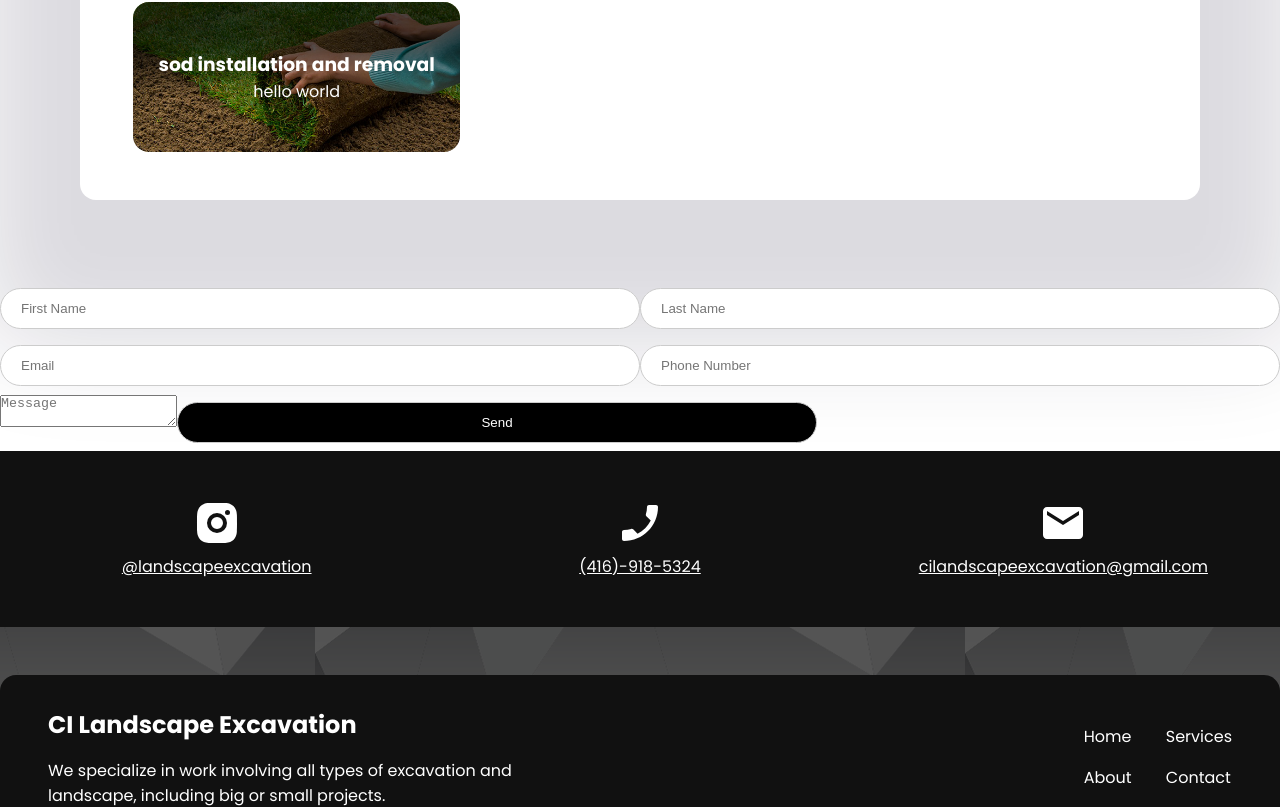
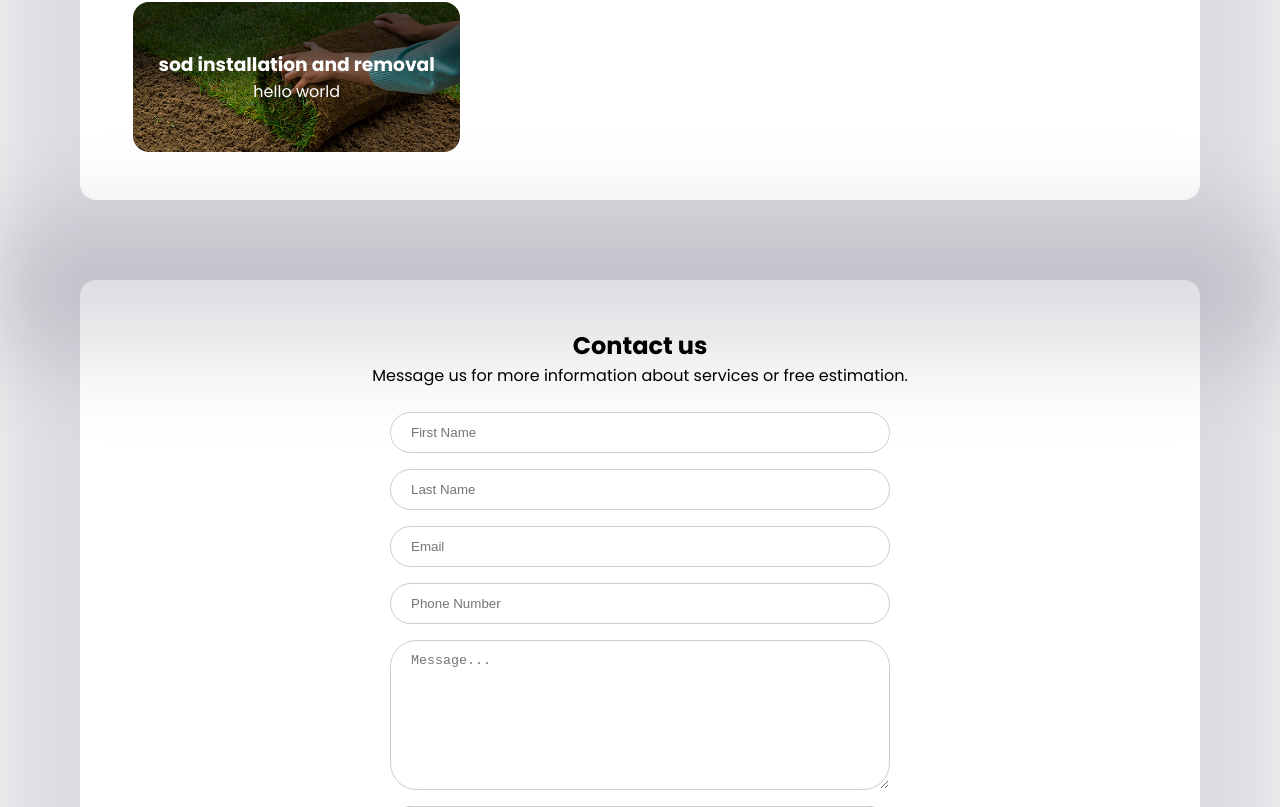
Before and after one commit to Livar94/construction, a React (Create React App) app: page / in a window 1280 px wide. Shown: the part 1993-2800 px from the top of the page. Built offline with nearby package versions, Linux system fonts and the light colour scheme.

Commit message:
styled form

```diff
--- a/src/components/home/Email.jsx
+++ b/src/components/home/Email.jsx
@@ -17,40 +17,75 @@ const Email = () => {
   };
 
   return (
+    <Header>
+      <FormEmail className='container'>
+        <FormInfo>
+          <h2>Contact us</h2>
+          <p>Message us for more information about services or free estimation.</p>
+        </FormInfo>
         <Form ref={form} onSubmit={sendEmail}>
-      <label></label>
           <input type="text" placeholder='First Name' name="user_name" required />
           <input type="text" placeholder='Last Name' name="user_name" required />
-      <label></label>
           <input type="email" placeholder='Email' name="user_email" required />
-      <label></label>
           <input type="tel" name="user_number" placeholder='Phone Number' required pattern="[0-9]{3}[0-9]{3}[0-9]{4}" />
-      <label></label>
-      <textarea name="message" required placeholder='Message'/>
+          <textarea name="message" required placeholder='Message...'/>
           <input type="submit" className='btn' value="Send" required />
-      {/* <Button></Button> */}
+        </Form>
+      </FormEmail>
+    </Header>
 
-    </Form>
+
   );
 };
 
 export default Email;
 
+const Header = styled.div`
+    margin: 1em;
+    box-shadow: rgba(17, 12, 46, 0.15) 0px 48px 100px 100px;
+    border-radius: 1em;
+    padding: 3em;
+
+
+    @media only screen and (min-width: 768px) {
+
+margin: 5em;
+}
+`;
+
+const FormInfo = styled.div`
+  display: flex;
+  justify-content: center;
+  align-items: center;
+  flex-direction: column;
+  margin-bottom: 1em;
+`;
+
 const Form = styled.form`
   /* display: flex;
   justify-content:center ; */
-  > input {
-    width: 50%;
+    display: flex;
+    flex-direction: column;
+    align-items: center;
+
+  > input, textarea {
+      max-width: 500px;
+      width: 100%;
       padding: 12px 20px;
       margin: 8px 0;
-  display: inline-block;
       border: 1px solid #ccc;
       border-radius: 2em;
+
+
   :hover{
         background-color: lightgray;
         color: black;
     }
 
+  }
+
+  > textarea {
+    min-height: 150px;
   }
 
   > .btn {
@@ -64,26 +99,15 @@ const Form = styled.form`
   }
 
 
+
+
+
+
   @media only screen and (max-width: 768px) {
     flex-direction: column;
   }
 `;
+const FormEmail = styled.div`
 
-// // const Button = styled.button`
-// //   padding: 0.5em 3em;
-// //   border: none;
-// //   border-radius: 2em;
-// //   background-color: black;
-// //   :hover{
-// //         background-color: lightgray;
-// //         color: black;
-// //     }
-// //   cursor: pointer;
-// //   > input {
-// //     color: white;
-// //     background-color: black;
-// //     cursor: pointer;
-// //
-// //   }
 
-// `;
+`;
--- a/src/components/home/Services.jsx
+++ b/src/components/home/Services.jsx
@@ -52,7 +52,7 @@ export default function Services() {
 const ServicesHeader = styled.div`
   box-shadow: rgba(17, 12, 46, 0.15) 0px 48px 100px 100px;
   border-radius: 1em;
-    padding: 3em;
+  padding: 3em;
   margin: 1em;
 
   > h1 {
```
Also changed, not shown: 1 other file (tests, documents, lock files or other folders). Lines whose indentation alone changed are shown as unchanged.
